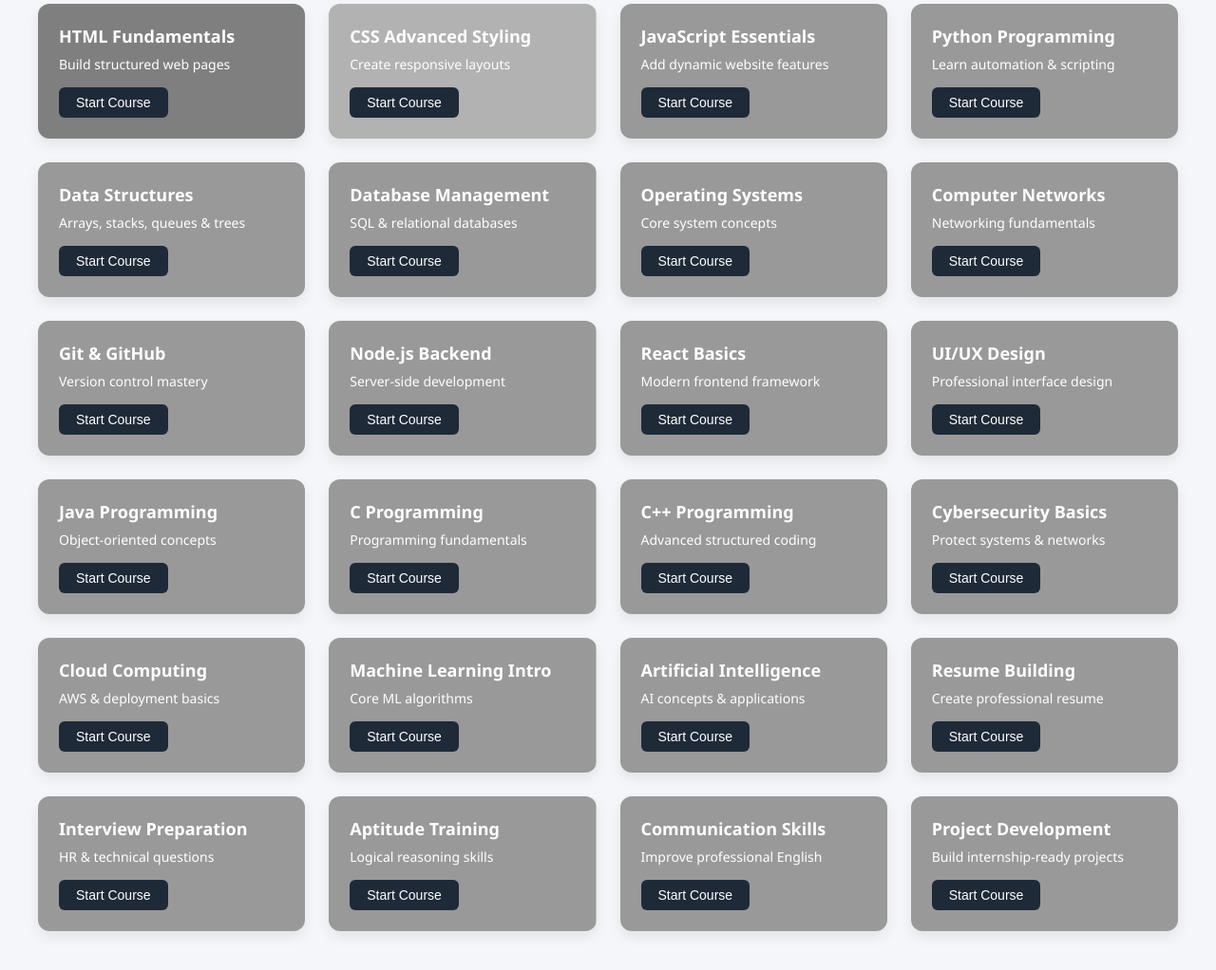
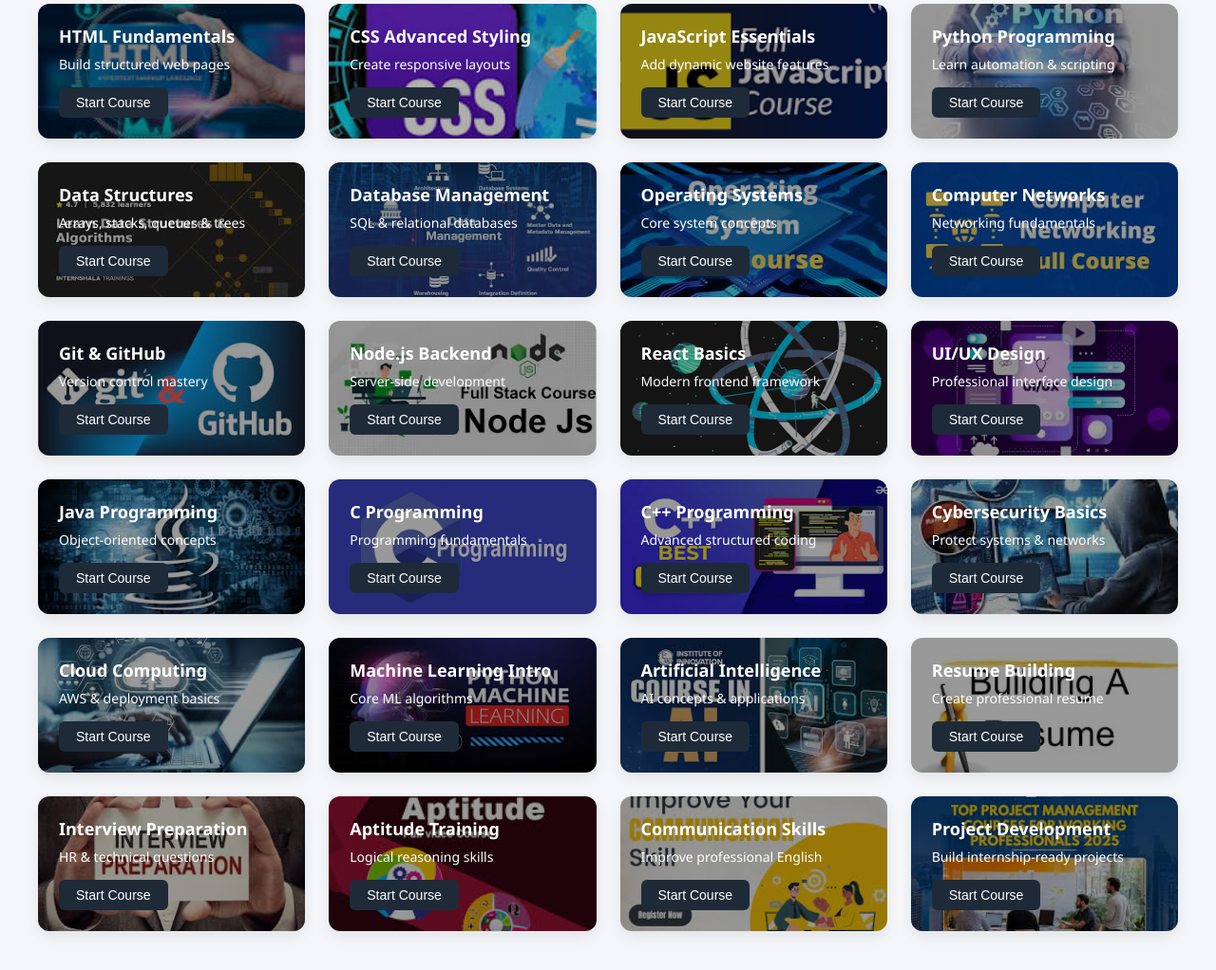
Before and after one commit to tawfiq24-git/internshipfinder, a plain HTML site: page courses.html in a window 1280 px wide. Shown: the part 346-1368 px from the top of the page at 95% size. Drawn offline with Linux system fonts and the light colour scheme.

Commit message:
Update course.css

```diff
--- a/course.css
+++ b/course.css
@@ -83,7 +83,7 @@
 }
 .html-card {
   background-image: linear-gradient(rgba(0,0,0,0.5),
-  rgba(0,0,0,0.5)), url("htmlcourse.jpg");
+  rgba(0,0,0,0.5)), url("image/htmlcourse.jpg");
 
   background-size: cover;
   background-position: center;
@@ -91,7 +91,7 @@
 }
 .css-card {
   background-image: linear-gradient(rgba(0,0,0,0.3),
-  rgba(0,0,0,0.3)), url("csscourse.jpg");
+  rgba(0,0,0,0.3)), url("image/csscourse.jpg");
 
   background-size: cover;
   background-position: center;
@@ -99,7 +99,7 @@
 }
 .js-card {
   background-image: linear-gradient(rgba(0,0,0,0.4),
-  rgba(0,0,0,0.4)), url("jscourse.jpg");
+  rgba(0,0,0,0.4)), url("image/jscourse.jpg");
 
   background-size: cover;
   background-position: center;
@@ -107,7 +107,7 @@
 }
 .python-card {
   background-image: linear-gradient(rgba(0,0,0,0.4),
-  rgba(0,0,0,0.4)), url("pythonintern.jpg");
+  rgba(0,0,0,0.4)), url("image/pythonintern.jpg");
 
   background-size: cover;
   background-position: center;
@@ -116,7 +116,7 @@
 
 .data-card {
   background-image: linear-gradient(rgba(0,0,0,0.4),
-  rgba(0,0,0,0.4)), url("ds.jpg");
+  rgba(0,0,0,0.4)), url("image/ds.jpg");
 
   background-size: cover;
   background-position: center;
@@ -125,7 +125,7 @@
 
 .database-card {
   background-image: linear-gradient(rgba(0,0,0,0.4),
-  rgba(0,0,0,0.4)), url("datamanagment.jpg");
+  rgba(0,0,0,0.4)), url("image/datamanagment.jpg");
 
   background-size: cover;
   background-position: center;
@@ -133,7 +133,7 @@
 }
 .os-card {
   background-image: linear-gradient(rgba(0,0,0,0.4),
-  rgba(0,0,0,0.4)), url("os.jpg");
+  rgba(0,0,0,0.4)), url("image/os.jpg");
 
   background-size: cover;
   background-position: center;
@@ -142,7 +142,7 @@
 
 .computer-card {
   background-image: linear-gradient(rgba(0,0,0,0.4),
-  rgba(0,0,0,0.4)), url("computer.jpg");
+  rgba(0,0,0,0.4)), url("image/computer.jpg");
 
   background-size: cover;
   background-position: center;
@@ -151,7 +151,7 @@
 
 .git-card {
   background-image: linear-gradient(rgba(0,0,0,0.4),
-  rgba(0,0,0,0.4)), url("git.jpg");
+  rgba(0,0,0,0.4)), url("image/git.jpg");
 
   background-size: cover;
   background-position: center;
@@ -160,7 +160,7 @@
 
 .node-card {
   background-image: linear-gradient(rgba(0,0,0,0.4),
-  rgba(0,0,0,0.4)), url("node.jpg");
+  rgba(0,0,0,0.4)), url("image/node.jpg");
 
   background-size: cover;
   background-position: center;
@@ -168,7 +168,7 @@
 }
 .react-card {
   background-image: linear-gradient(rgba(0,0,0,0.4),
-  rgba(0,0,0,0.4)), url("react.png");
+  rgba(0,0,0,0.4)), url("image/react.png");
 
   background-size: cover;
   background-position: center;
@@ -177,7 +177,7 @@
 
 .ui-card {
   background-image: linear-gradient(rgba(0,0,0,0.4),
-  rgba(0,0,0,0.4)), url("ui.jpg");
+  rgba(0,0,0,0.4)), url("image/ui.jpg");
 
   background-size: cover;
   background-position: center;
@@ -186,7 +186,7 @@
 
 .java-card {
   background-image: linear-gradient(rgba(0,0,0,0.4),
-  rgba(0,0,0,0.4)), url("java.jpg");
+  rgba(0,0,0,0.4)), url("image/java.jpg");
 
   background-size: cover;
   background-position: center;
@@ -194,7 +194,7 @@
 }
 .c-card {
   background-image: linear-gradient(rgba(0,0,0,0.4),
-  rgba(0,0,0,0.4)), url("c.png");
+  rgba(0,0,0,0.4)), url("image/c.png");
 
   background-size: cover;
   background-position: center;
@@ -202,7 +202,7 @@
 }
 .cplus-card {
   background-image: linear-gradient(rgba(0,0,0,0.4),
-  rgba(0,0,0,0.4)), url("c++.jpg");
+  rgba(0,0,0,0.4)), url("image/c++.jpg");
 
   background-size: cover;
   background-position: center;
@@ -211,7 +211,7 @@
 
 .cyber-card {
   background-image: linear-gradient(rgba(0,0,0,0.4),
-  rgba(0,0,0,0.4)), url("cyberintern.jpg");
+  rgba(0,0,0,0.4)), url("image/cyberintern.jpg");
 
   background-size: cover;
   background-position: center;
@@ -219,7 +219,7 @@
 }
 .cloud-card {
   background-image: linear-gradient(rgba(0,0,0,0.4),
-  rgba(0,0,0,0.4)), url("cloud.jpg");
+  rgba(0,0,0,0.4)), url("image/cloud.jpg");
 
   background-size: cover;
   background-position: center;
@@ -228,7 +228,7 @@
 
 .ml-card {
   background-image: linear-gradient(rgba(0,0,0,0.4),
-  rgba(0,0,0,0.4)), url("ml.jpg");
+  rgba(0,0,0,0.4)), url("image/ml.jpg");
 
   background-size: cover;
   background-position: center;
@@ -237,7 +237,7 @@
 
 .ai-card {
   background-image: linear-gradient(rgba(0,0,0,0.4),
-  rgba(0,0,0,0.4)), url("aicourse.jpg");
+  rgba(0,0,0,0.4)), url("image/aicourse.jpg");
 
   background-size: cover;
   background-position: center;
@@ -245,7 +245,7 @@
 }
 .resume-card {
   background-image: linear-gradient(rgba(0,0,0,0.4),
-  rgba(0,0,0,0.4)), url("resume.jpg");
+  rgba(0,0,0,0.4)), url("image/resume.jpg");
 
   background-size: cover;
   background-position: center;
@@ -254,7 +254,7 @@
 
 .interview-card {
   background-image: linear-gradient(rgba(0,0,0,0.4),
-  rgba(0,0,0,0.4)), url("interview.jpg");
+  rgba(0,0,0,0.4)), url("image/interview.jpg");
 
   background-size: cover;
   background-position: center;
@@ -263,7 +263,7 @@
 
 .aptitude-card {
   background-image: linear-gradient(rgba(0,0,0,0.4),
-  rgba(0,0,0,0.4)), url("aptitude.jpg");
+  rgba(0,0,0,0.4)), url("image/aptitude.jpg");
 
   background-size: cover;
   background-position: center;
@@ -271,7 +271,7 @@
 }
 .communication-card {
   background-image: linear-gradient(rgba(0,0,0,0.4),
-  rgba(0,0,0,0.4)), url("communication.jpg");
+  rgba(0,0,0,0.4)), url("image/communication.jpg");
 
   background-size: cover;
   background-position: center;
@@ -280,7 +280,7 @@
 
 .project-card {
   background-image: linear-gradient(rgba(0,0,0,0.4),
-  rgba(0,0,0,0.4)), url("project.jpg");
+  rgba(0,0,0,0.4)), url("image/project.jpg");
 
   background-size: cover;
   background-position: center;
```
